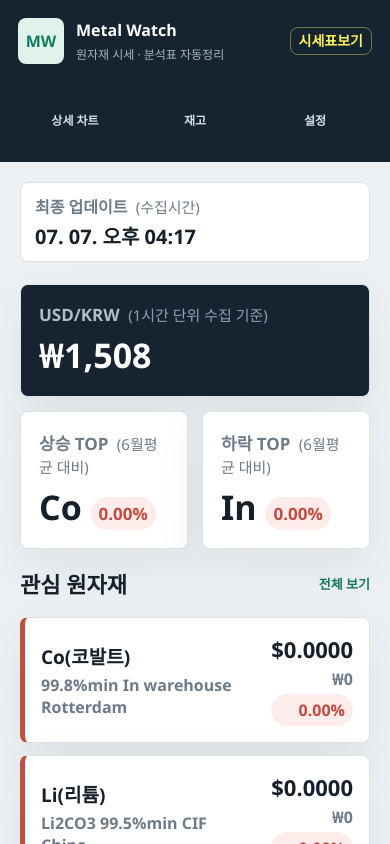
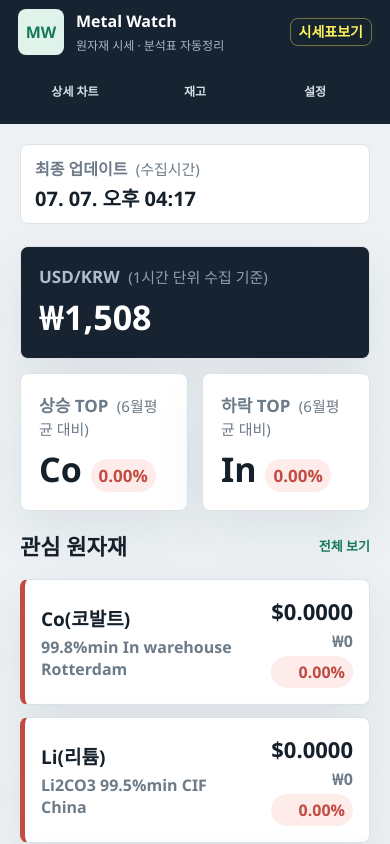
Before and after one commit to ryuchanyul/Metal-Watch, a website: page public/index.html in a window 390 px wide. Both pictures are taken after a click on the button "focus 모드 닫기 (메뉴 열기)". Shown: the top 844 px of the page. Drawn offline with Linux system fonts and the light colour scheme; no server answers.

Commit message:
chore(focus-mode): 모바일 사이드바 상하 여백 50% 축소
- sidebar padding-top/bottom: 18px → 9px
- brand margin-bottom: 32px → 12px
- 좌우 padding + nav 항목 자체는 그대로

```diff
--- a/public/styles.css
+++ b/public/styles.css
@@ -2591,3 +2591,14 @@ body.focus-mode #prices .section-heading {
     font-size: 14px !important;
   }
 }
+
+/* 모바일 사이드바 상하 여백 절반 축소 */
+@media (max-width: 920px) {
+  .sidebar {
+    padding-top: 9px;
+    padding-bottom: 9px;
+  }
+  .brand {
+    margin-bottom: 12px;
+  }
+}
```
